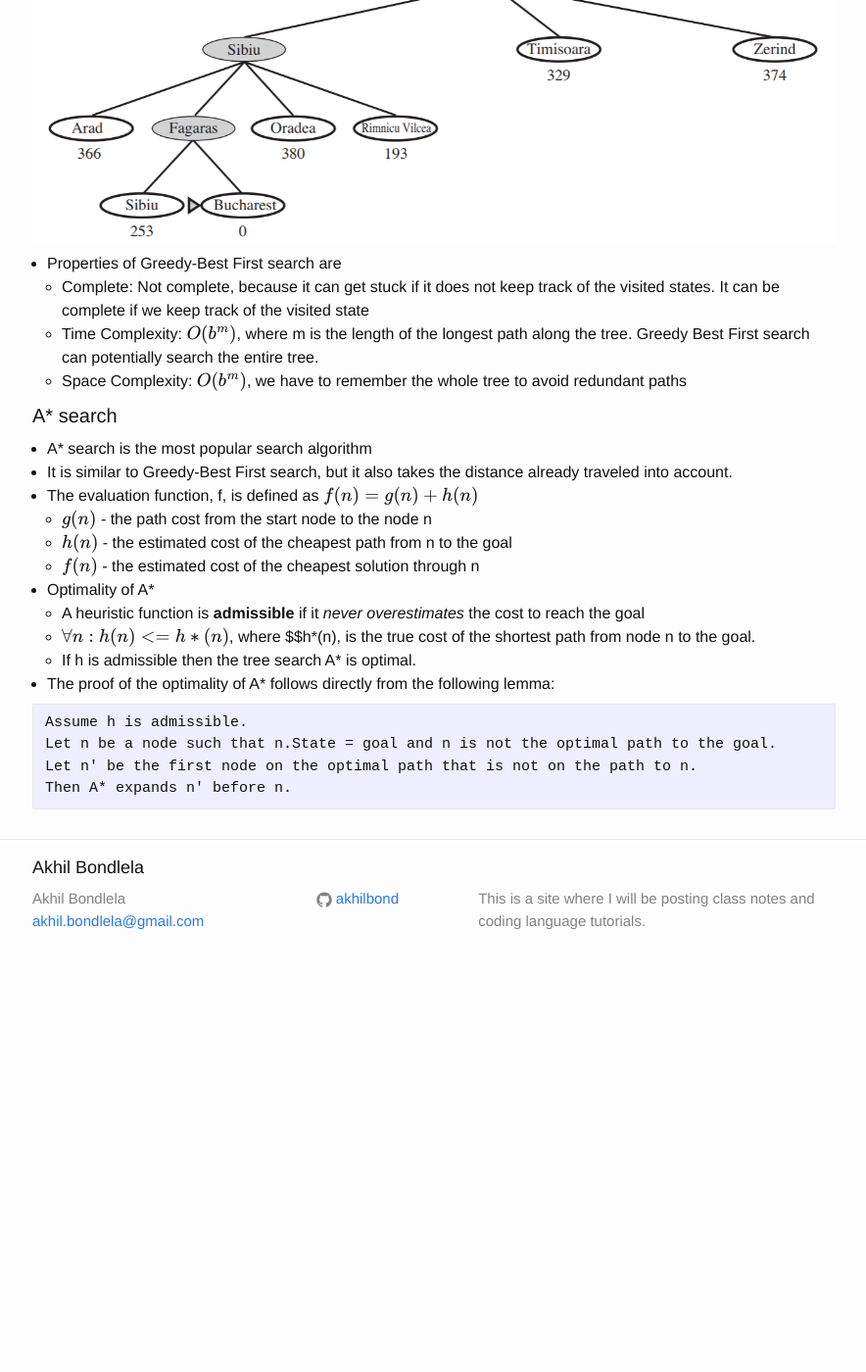
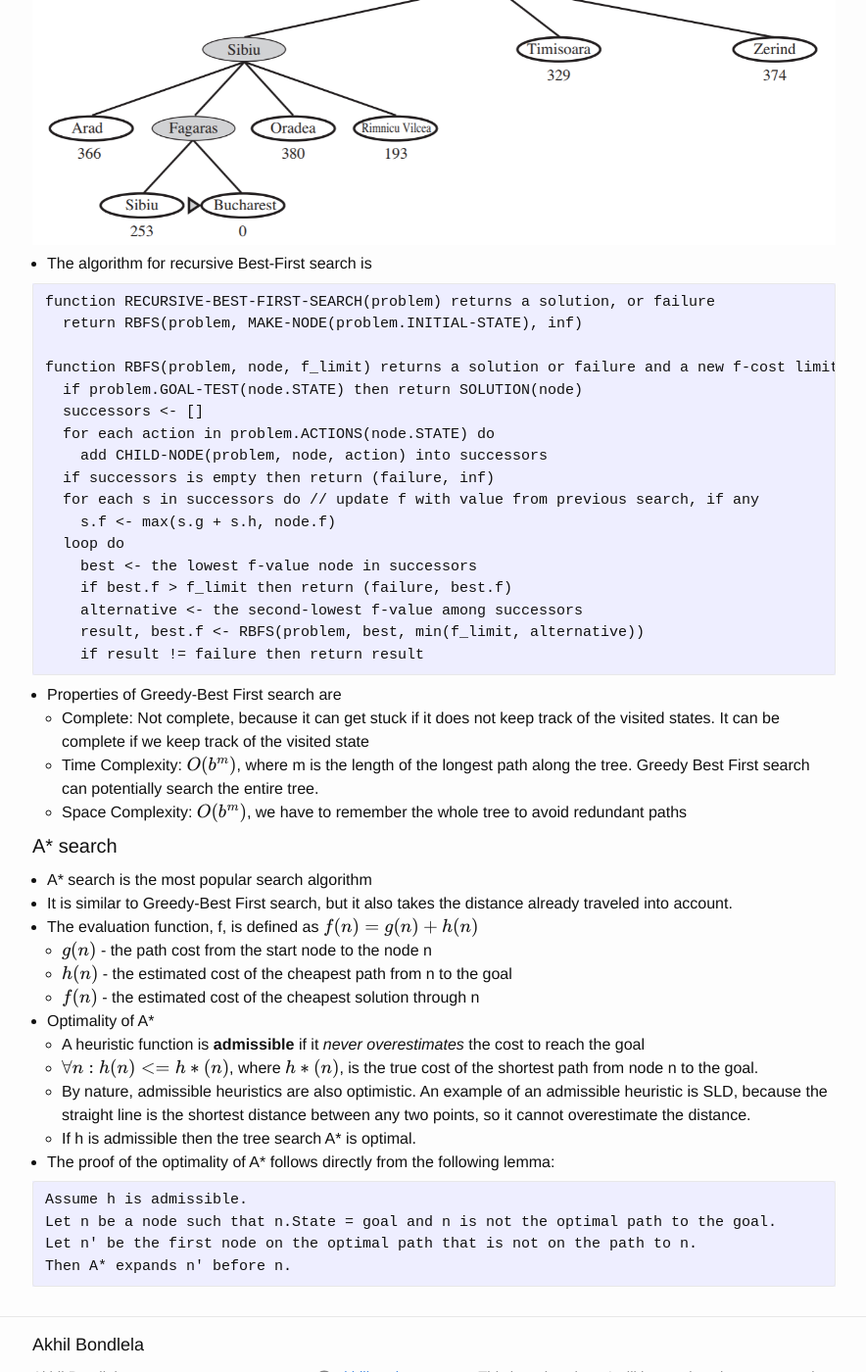
Before and after one commit to akhilbond/akhilbond.github.io, a Jekyll site: the page built from Courses/intro_to_ai/notes.md, in a window 1280 px wide and 1400 px high, scrolled down 10559 px. Shown: the whole window at 98% size, without its empty margins (197-1081 px from the left). Built offline with Jekyll 4.4.1, drawn with Linux system fonts in a browser that asks for light colours; formulas are drawn with MathJax 3; before the commit the page ends 11540 px from its top, so only the background shows below that.

Commit message:
AI updates

````diff
--- a/Courses/intro_to_ai/notes.md
+++ b/Courses/intro_to_ai/notes.md
@@ -369,6 +369,28 @@ function RECURSIVE-DLS(node, problem, limit) returns a solution, or failure/cuto
 
 ![Greedy Best First Search](/resources/images/intro_to_ai/greedy_best_first.PNG)
 
+- The algorithm for recursive Best-First search is
+
+```
+function RECURSIVE-BEST-FIRST-SEARCH(problem) returns a solution, or failure
+  return RBFS(problem, MAKE-NODE(problem.INITIAL-STATE), inf)
+
+function RBFS(problem, node, f_limit) returns a solution or failure and a new f-cost limit
+  if problem.GOAL-TEST(node.STATE) then return SOLUTION(node)
+  successors <- []
+  for each action in problem.ACTIONS(node.STATE) do
+    add CHILD-NODE(problem, node, action) into successors
+  if successors is empty then return (failure, inf)
+  for each s in successors do // update f with value from previous search, if any
+    s.f <- max(s.g + s.h, node.f)
+  loop do
+    best <- the lowest f-value node in successors
+    if best.f > f_limit then return (failure, best.f)
+    alternative <- the second-lowest f-value among successors
+    result, best.f <- RBFS(problem, best, min(f_limit, alternative))
+    if result != failure then return result
+```
+
 - Properties of Greedy-Best First search are
   - Complete: Not complete, because it can get stuck if it does not keep track of the visited states. It can be complete if we keep track of the visited state
   - Time Complexity: $$O(b^m)$$, where m is the length of the longest path along the tree. Greedy Best First search can potentially search the entire tree.
@@ -385,7 +407,8 @@ function RECURSIVE-DLS(node, problem, limit) returns a solution, or failure/cuto
 
 - Optimality of A*
   - A heuristic function is **admissible** if it *never overestimates* the cost to reach the goal
-  - $$ \forall n: h(n) <= h*(n) $$, where $$h*(n), is the true cost of the shortest path from node n to the goal.
+  - $$ \forall n: h(n) <= h*(n) $$, where $$h*(n)$$, is the true cost of the shortest path from node n to the goal.
+  - By nature, admissible heuristics are also optimistic. An example of an admissible heuristic is SLD, because the straight line is the shortest distance between any two points, so it cannot overestimate the distance.
   - If h is admissible then the tree search A* is optimal.
 
 - The proof of the optimality of A* follows directly from the following lemma:
````
